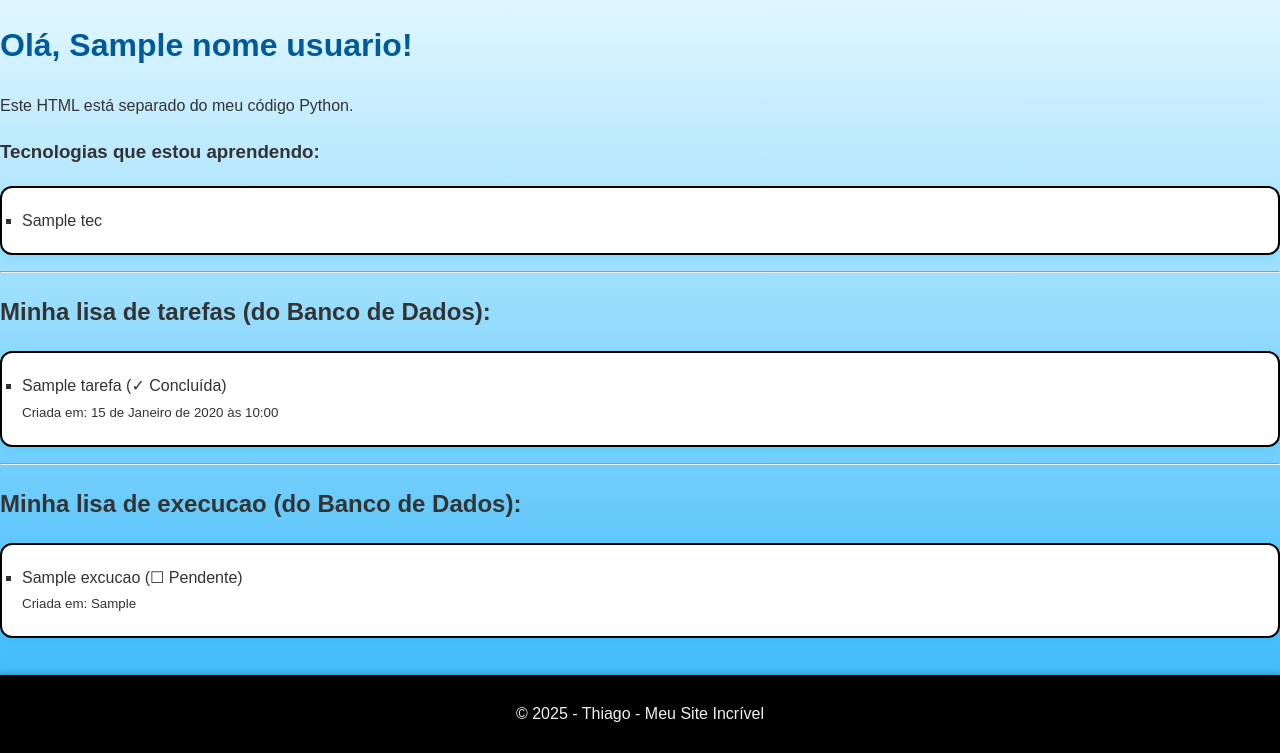
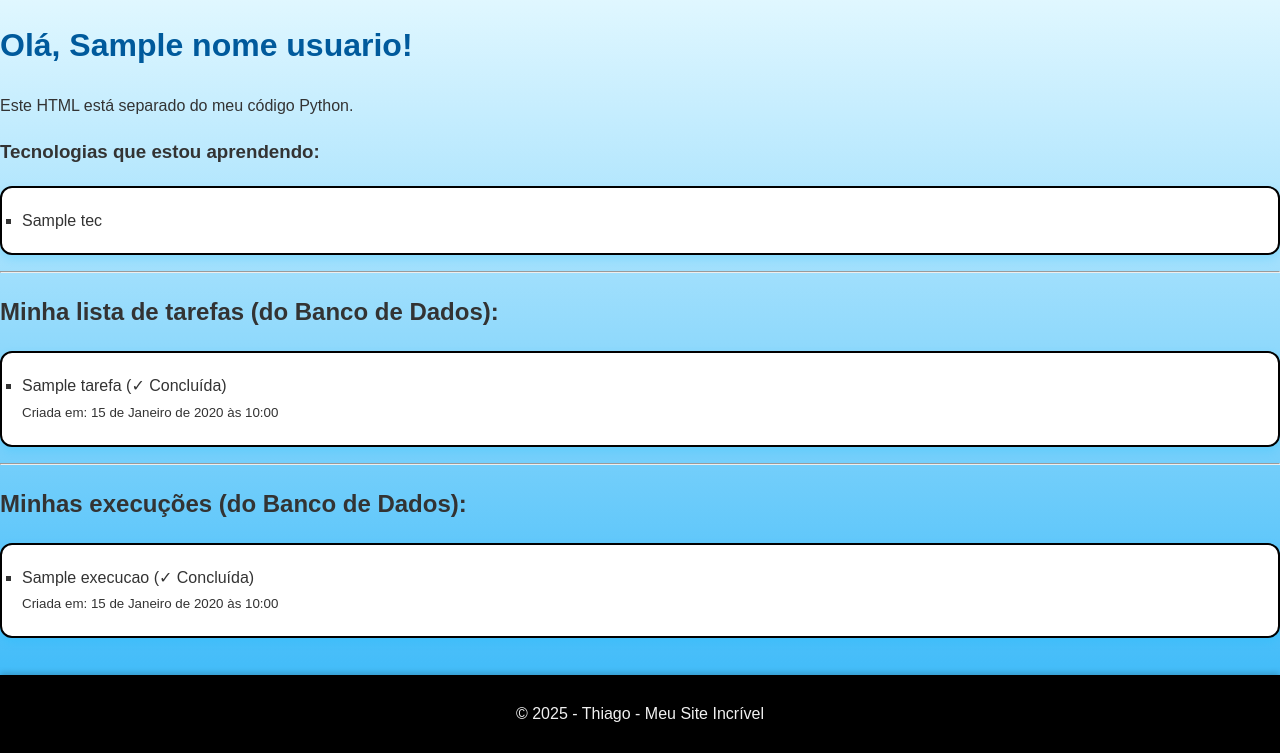
Before and after one commit to thiago-de-mattos/Curso-Softex-Python-Django, a Django app: template modulo_4/templates/home.html in a window 1280 px wide. Shown: the part 47-800 px from the top of the page. Run offline with Django 5.2, Linux system fonts and the light colour scheme; tables that the repository leaves empty hold one stand-in row (values such as "Sample post"); the template is opened without the code that fills it: values that come from a table or form of the project are taken from there, most other values are stand-ins (such as "Sample title", 1, 10 or a date in 2020).

Commit message:
update: adicionando tabela execução

```diff
--- a/modulo_4/templates/home.html
+++ b/modulo_4/templates/home.html
@@ -3,7 +3,6 @@
 {% block title %}Página Inicial - Meu Site{% endblock %}
 
 {% block content %}
-
 
 <h1>Olá, {{ nome_usuario }}!</h1>
 
@@ -15,14 +14,15 @@
         <li>{{ tec }}</li>
     {% endfor %}
 </ul>
+
 {% if nome_usuario == 'Thiago' %}
     <p>Este é um conteúdo especial para o Thiago!</p>
 {% endif %}
 
-    <hr><h2>Minha lisa de tarefas (do Banco de Dados):</h2>
+<hr><h2>Minha lista de tarefas (do Banco de Dados):</h2>
 
 <ul>
-        {%for tarefa in tarefas%}
+    {% for tarefa in tarefas %}
         <li>
             {{ tarefa.titulo }}
             {% if tarefa.concluida %}
@@ -38,19 +38,19 @@
     {% endfor %}
 </ul>
 
-     <hr><h2>Minha lisa de execucao (do Banco de Dados):</h2>
+<hr><h2>Minhas execuções (do Banco de Dados):</h2>
 
 <ul>
-        {%for i in excucao%}
+    {% for execucao in execucoes %}
         <li>
-            {{ i.nome }}
-            {% if i.concluida %}
+            {{ execucao.nome }}
+            {% if execucao.concluida %}
                 (✓ Concluída)
             {% else %}
                 (☐ Pendente)
             {% endif %}
             <br>
-            <small>Criada em: {{ i.criada_em }}</small>
+            <small>Criada em: {{ execucao.criada_em }}</small>
         </li>
     {% empty %}
         <li>Você ainda não tem execuções cadastradas.</li>
```
Also changed, not shown: modulo_4/core/views.py (+4 -4 lines). Lines whose indentation alone changed are shown as unchanged.
